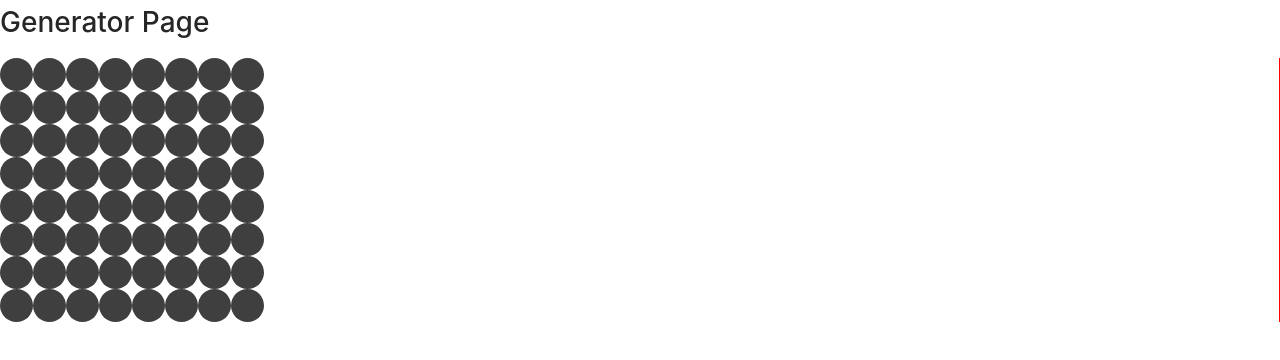
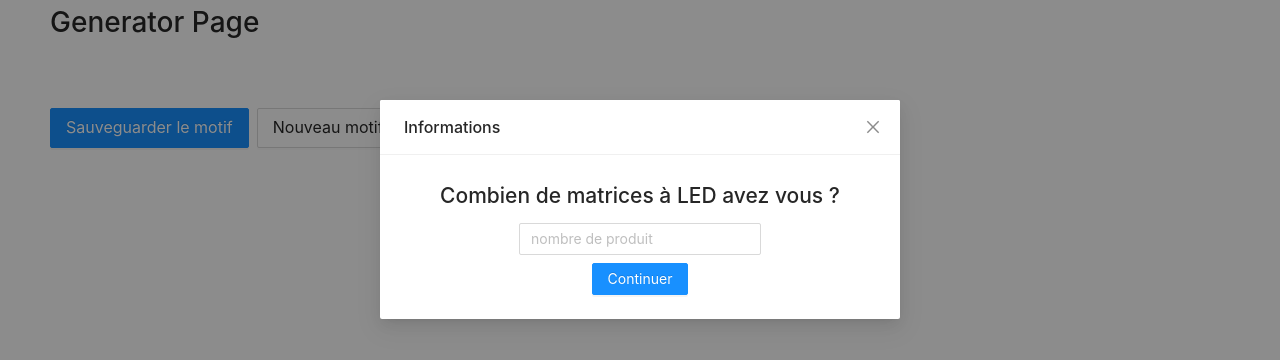
Before and after one commit to Franklin-Duval/led-matrix-motif-generator, a React (Create React App) app: page /generator in a window 1280 px wide. Shown: the top 360 px of the page. Built offline with nearby package versions, Linux system fonts and the light colour scheme.

Commit message:
feat: update Generator page

```diff
--- a/src/modules/generator/index.tsx
+++ b/src/modules/generator/index.tsx
@@ -1,11 +1,67 @@
+import { Button, Input, Modal, Space } from 'antd';
+import { useState } from 'react';
 import '../../assets/global-css/display.css';
 import { Matrix } from './components/Matrix';
 
 export const GeneratorPage = () => {
+  const [isModalVisible, setIsModalVisible] = useState(true);
+  const [numMatrice, setNumMatrice] = useState(0);
+  const [listMatrice, setListMatrice] = useState<[number[][]]>([[]]);
+
   return (
-    <div>
+    <div style={{ marginLeft: 50 }}>
+      <Modal
+        visible={isModalVisible}
+        title='Informations'
+        onCancel={() => setIsModalVisible(!isModalVisible)}
+        footer={null}
+        maskClosable={false}
+      >
+        <h2 style={{ textAlign: 'center' }}>
+          Combien de matrices à LED avez vous ?
+        </h2>
+        <Space
+          direction='vertical'
+          style={{ alignItems: 'center', width: '100%' }}
+        >
+          <Input
+            placeholder='nombre de produit'
+            onChange={(event) => setNumMatrice(Number(event.target.value))}
+          />
+          <Button type='primary' onClick={() => setIsModalVisible(false)}>
+            Continuer
+          </Button>
+        </Space>
+      </Modal>
+
       <h1>Generator Page</h1>
-      <Matrix />
+      <div className='horizontal-scroll'>
+        {[...Array(numMatrice).fill(0)].map((item, index) => (
+          <Matrix
+            key={index}
+            getListMatrice={(value: number[][]) => {
+              listMatrice[index] = value;
+              setListMatrice(listMatrice);
+            }}
+          />
+        ))}
+      </div>
+
+      <Space style={{ marginTop: 50 }}>
+        <Button
+          type='primary'
+          size='large'
+          onClick={() => console.log(listMatrice)}
+        >
+          Sauveguarder le motif
+        </Button>
+        <Button type='default' size='large'>
+          Nouveau motif
+        </Button>
+        <Button danger type='default' size='large'>
+          Supprimer le motif
+        </Button>
+      </Space>
     </div>
   );
 };
```
